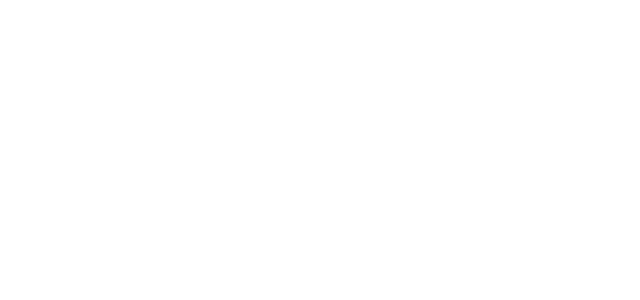
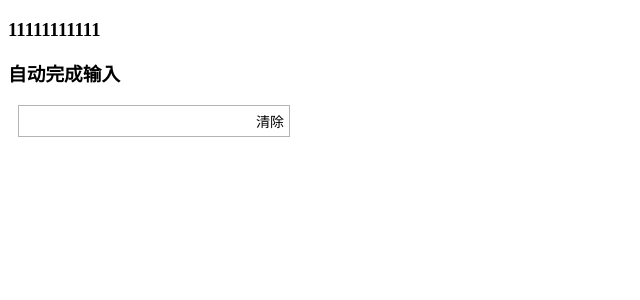
Before and after one commit to gaomin-github/my-pj6, a JavaScript app: page /dataDemo in a window 1280 px wide. Shown: the top 300 px of the page, without its empty margins (0-640 px from the left). Built offline with nearby package versions, Linux system fonts and the light colour scheme; the HTML template or start-up script is replaced by a standard one.

Commit message:
data input component
数据输入相关组件

```diff
--- a/src/app.vue
+++ b/src/app.vue
@@ -18,8 +18,9 @@ ul,li,ol{
     list-style: none;
     text-decoration: none;
 }
-ul,li,ol,section,p{
+ul,li,ol,section,p,input{
     margin:0px;
     padding:0px;
+    font-size: inherit;
 }
 </style>
--- /dev/null
+++ b/src/components/datas/AutoComplete.vue
@@ -0,0 +1,54 @@
+<template>
+    <section class="container">
+        <input type="text" class="auto"/>
+        <!--<section class="auto">11</section>-->
+        <section class="clear">清除</section>
+    </section>
+</template>
+<script lang="ts">
+//根据设置的数据源自动录入
+    import {Vue,Component,Prop} from 'vue-property-decorator';
+    @Component
+    export default class AutoComplete extends Vue{
+        @Prop({default:[]}) dataSource!:Array<string>
+        mounted(){
+            console.log('dataSource')
+            console.log(this.dataSource)
+        }
+    }
+</script>
+<style lang="scss" scoped>
+.container{
+    display: flex;
+    flex-direction: row;
+    width:260px;
+    height:30px;
+    border:1px rgb(180,180,180) solid;
+    align-items: center;
+    padding-left: 5px;
+    padding-right:5px;
+}
+.container:focus{
+    border:1px rgb(40,180,220) solid;
+}
+.auto{
+    flex:1;
+    height:90%;
+    border:none;
+    outline:none;
+    display: block;
+}
+.auto:focus{
+    border:1px rgb(40,180,220) solid;
+}
+.clear{
+    display: block;
+    cursor: pointer;
+    height:90%;
+    margin-left: 5px;
+    border-let:1px rgb(180,180,180) solid;
+    display: flex;
+    align-items: center;
+    justify-content: center;
+}
+</style>
--- /dev/null
+++ b/src/components/datas/demo.vue
@@ -0,0 +1,30 @@
+<template>
+    <section>
+        <h1>11111111111</h1>
+        <h3>自动完成输入</h3>
+        <section  class="auto_con">
+            <auto-complete :dataSource="autoDataSource"></auto-complete>
+        </section>
+    </section>
+</template>
+<script lang="ts">
+    import {Vue,Component,Prop} from 'vue-property-decorator';
+    import AutoComplete from './AutoComplete.vue'
+    @Component({
+        components:{
+            AutoComplete
+        }
+    })
+    export default class DataIn extends Vue{
+        autoDataSource=['123456','abcde','abccc']
+        mounted(){
+            console.log('进入datain页面')
+        }
+    }
+</script>
+<style lang="scss" scoped>
+    .auto_con{
+        margin-left:10px;
+        font-size: 14px;
+    }
+</style>
--- a/src/directory.vue
+++ b/src/directory.vue
@@ -2,6 +2,7 @@
     <section>
         <section class="demo_title" @click="enterCon('drop-down-demo')">下拉组件</section>
         <section class="demo_title" @click="enterCon('panelDemo')">面板组件</section>
+        <section class="demo_title" @click="enterCon('dataDemo')">输入组件</section>
     </section>
 </template>
 <script lang="ts">
--- a/src/router.js
+++ b/src/router.js
@@ -2,6 +2,7 @@ import VueRouter from 'vue-router';
 import directory from './directory.vue';
 import dropDownDemo from './components/drop-down/demo';
 import panelDemo from './components/panel/demo';
+import dataDemo from './components/datas/demo';
 let routes=new VueRouter({
     mode:'history',
     routes:[
@@ -14,6 +15,9 @@ let routes=new VueRouter({
         },{
             path:'/panelDemo',
             component:panelDemo
+        },{
+            path:'/dataDemo',
+            component:dataDemo
         }
     ]
 
```
Also changed, not shown: src/components/datas/AreaCascader.vue (added, +11 -0 lines), src/components/datas/TelphoneCheck.vue (added, +11 -0 lines).
